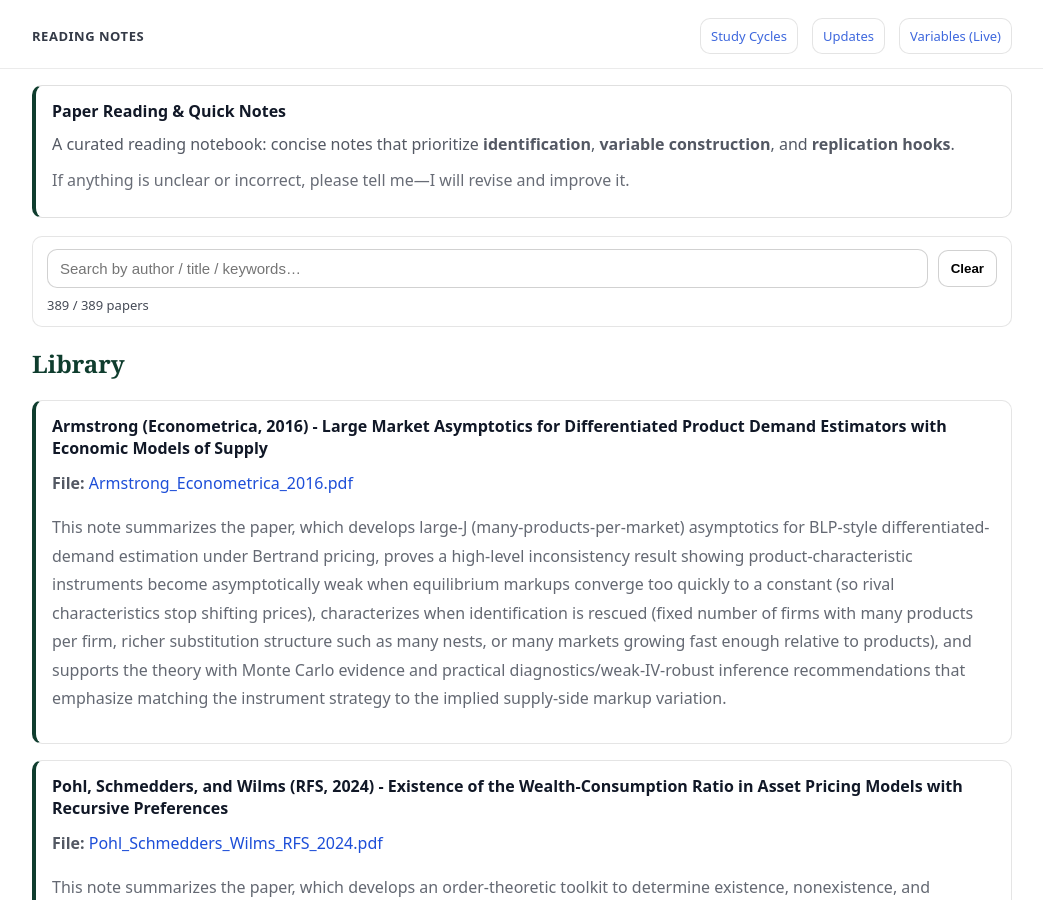
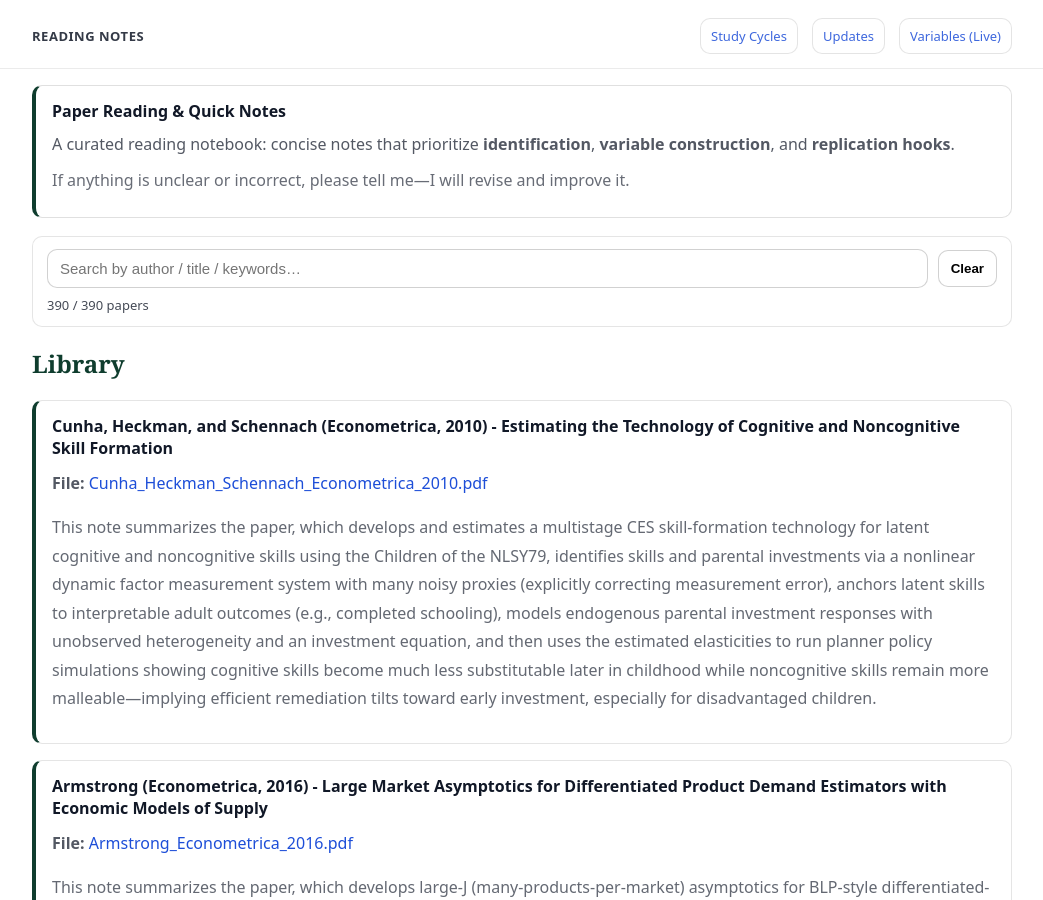
Before and after one commit to yaxinzn/study-archive, a Jekyll site: the page built from reading/index.md, in a window 1280 px wide and 900 px high. Shown: the whole window, without its empty margins (118-1161 px from the left). Built offline with Jekyll 4.4.1, drawn with Linux system fonts in a browser that asks for light colours.

Commit message:
Reading: add/update Cunha_Heckman_Schennach_Econometrica_2010.pdf

```diff
--- a/_data/reading.yml
+++ b/_data/reading.yml
@@ -1,3 +1,7 @@
+- title: "Cunha, Heckman, and Schennach (Econometrica, 2010) - Estimating the Technology of Cognitive and Noncognitive Skill Formation"
+  file: "Cunha_Heckman_Schennach_Econometrica_2010.pdf"
+  desc: "This note summarizes the paper, which develops and estimates a multistage CES skill-formation technology for latent cognitive and noncognitive skills using the Children of the NLSY79, identifies skills and parental investments via a nonlinear dynamic factor measurement system with many noisy proxies (explicitly correcting measurement error), anchors latent skills to interpretable adult outcomes (e.g., completed schooling), models endogenous parental investment responses with unobserved heterogeneity and an investment equation, and then uses the estimated elasticities to run planner policy simulations showing cognitive skills become much less substitutable later in childhood while noncognitive skills remain more malleable—implying efficient remediation tilts toward early investment, especially for disadvantaged children."
+
 - title: "Armstrong (Econometrica, 2016) - Large Market Asymptotics for Differentiated Product Demand Estimators with Economic Models of Supply"
   file: "Armstrong_Econometrica_2016.pdf"
   desc: "This note summarizes the paper, which develops large-J (many-products-per-market) asymptotics for BLP-style differentiated-demand estimation under Bertrand pricing, proves a high-level inconsistency result showing product-characteristic instruments become asymptotically weak when equilibrium markups converge too quickly to a constant (so rival characteristics stop shifting prices), characterizes when identification is rescued (fixed number of firms with many products per firm, richer substitution structure such as many nests, or many markets growing fast enough relative to products), and supports the theory with Monte Carlo evidence and practical diagnostics/weak-IV-robust inference recommendations that emphasize matching the instrument strategy to the implied supply-side markup variation."
```
Also changed, not shown: 1 other file.
